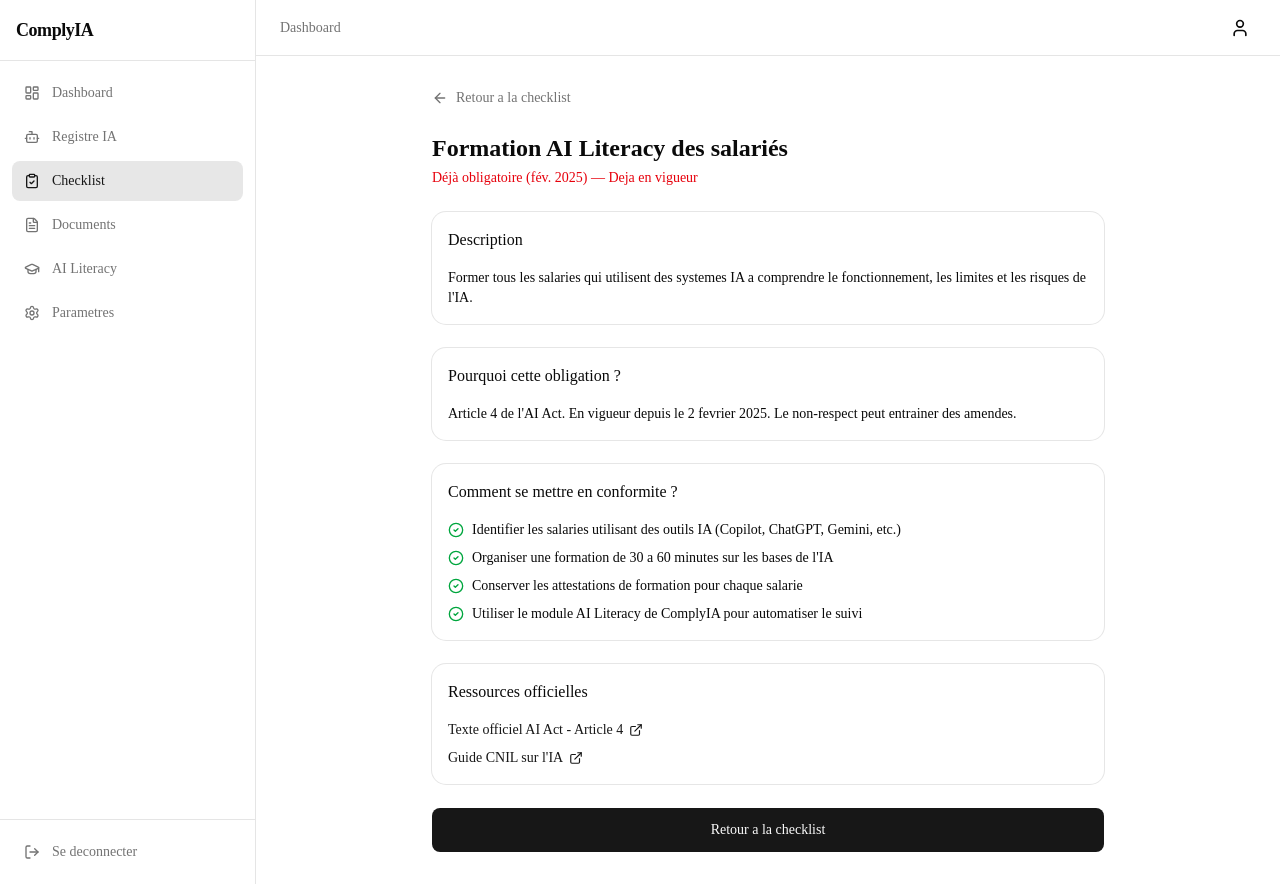
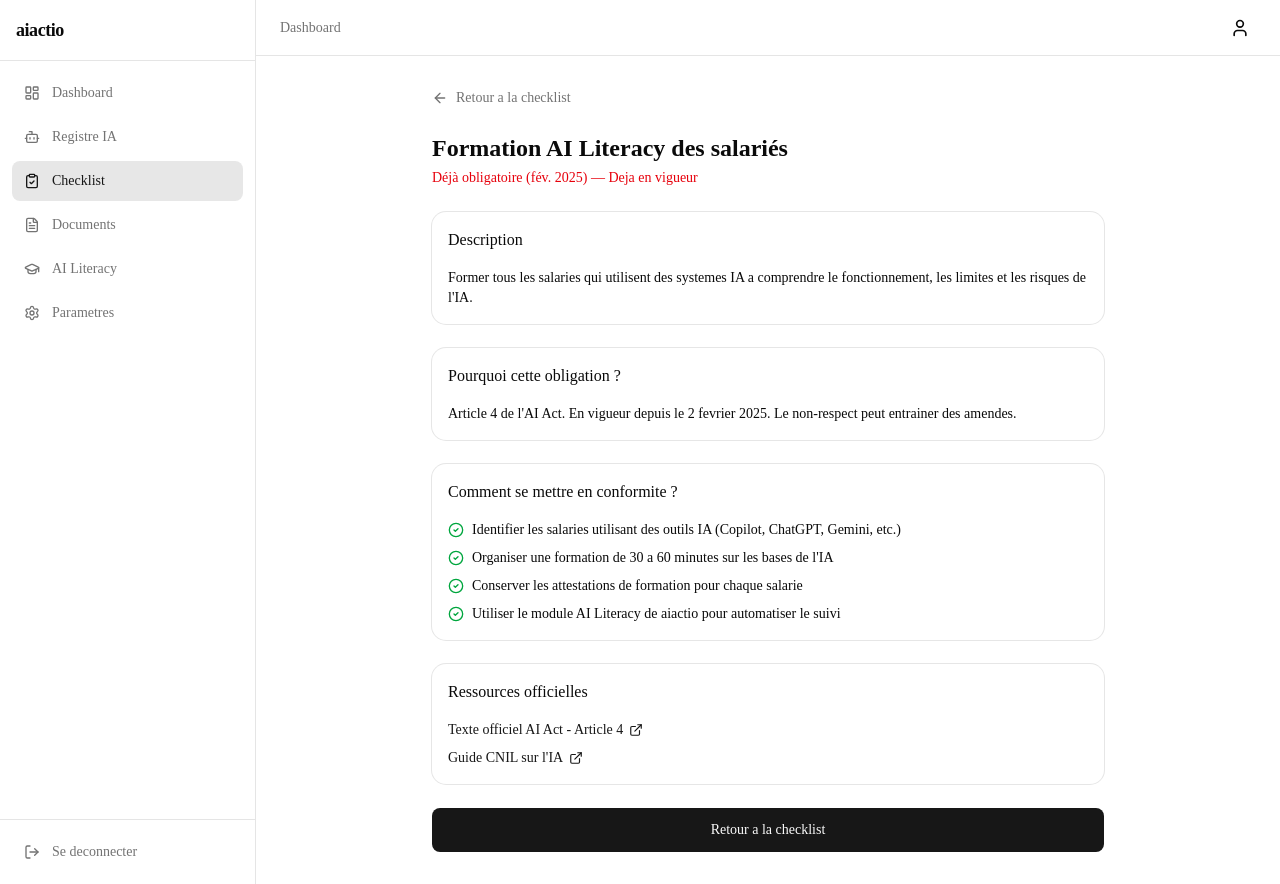
Before and after one commit to Hamza-037/AI-ACT, a Next.js app: page /dashboard/checklist/ai_literacy in a window 1280 px wide. Built offline with nearby package versions, Linux system fonts and the light colour scheme; no server answers.

Commit message:
chore: renommage ComplyIA -> aiactio partout

```diff
--- a/app/(auth)/login/page.tsx
+++ b/app/(auth)/login/page.tsx
@@ -8,7 +8,7 @@ export default function LoginPage() {
       <CardHeader>
         <CardTitle className="text-2xl text-center">Connexion</CardTitle>
         <p className="text-sm text-center text-muted-foreground">
-          Connectez-vous à votre espace ComplyIA
+          Connectez-vous à votre espace aiactio
         </p>
       </CardHeader>
       <CardContent>
--- a/app/(marketing)/layout.tsx
+++ b/app/(marketing)/layout.tsx
@@ -6,7 +6,7 @@ export default function MarketingLayout({ children }: { children: React.ReactNod
       <header className="sticky top-0 z-50 border-b bg-background">
         <div className="max-w-7xl mx-auto px-4 sm:px-6 lg:px-8 flex h-16 items-center justify-between">
           <Link href="/" className="text-xl font-bold text-primary">
-            ComplyIA
+            aiactio
           </Link>
           <Link
             href="/login"
@@ -20,7 +20,7 @@ export default function MarketingLayout({ children }: { children: React.ReactNod
       <footer className="border-t py-8 bg-muted/30">
         <div className="max-w-7xl mx-auto px-4 sm:px-6 lg:px-8 text-center space-y-2">
           <p className="text-sm text-muted-foreground">
-            ComplyIA &mdash; Outil d&apos;aide à la conformité AI Act
+            aiactio &mdash; Outil d&apos;aide à la conformité AI Act
           </p>
           <p className="text-xs text-muted-foreground">
             Ne remplace pas un conseil juridique
--- a/app/(marketing)/page.tsx
+++ b/app/(marketing)/page.tsx
@@ -141,7 +141,7 @@ export default function HomePage() {
                 <span className="text-sm text-right text-muted-foreground">50 000€+/an</span>
               </div>
               <div className="grid grid-cols-2 px-6 py-4 bg-primary/5">
-                <span className="text-sm font-semibold text-primary">ComplyIA</span>
+                <span className="text-sm font-semibold text-primary">aiactio</span>
                 <span className="text-sm text-right font-semibold text-primary">à partir de 99€/mois</span>
               </div>
             </div>
--- a/app/dashboard/checklist/[code]/page.tsx
+++ b/app/dashboard/checklist/[code]/page.tsx
@@ -20,7 +20,7 @@ const OBLIGATION_DETAILS: Partial<Record<ObligationCode, ObligationDetail>> = {
       "Identifier les salaries utilisant des outils IA (Copilot, ChatGPT, Gemini, etc.)",
       "Organiser une formation de 30 a 60 minutes sur les bases de l'IA",
       "Conserver les attestations de formation pour chaque salarie",
-      "Utiliser le module AI Literacy de ComplyIA pour automatiser le suivi",
+      "Utiliser le module AI Literacy de aiactio pour automatiser le suivi",
     ],
     ressources: [
       { label: "Texte officiel AI Act - Article 4", url: "https://eur-lex.europa.eu/legal-content/FR/TXT/?uri=CELEX:32024R1689" },
@@ -34,7 +34,7 @@ const OBLIGATION_DETAILS: Partial<Record<ObligationCode, ObligationDetail>> = {
       "Lister tous les outils IA utilises (CRM, chatbot, outils RH, Microsoft Copilot, etc.)",
       "Classifier chaque systeme par niveau de risque (interdit / haut risque / limite / minimal)",
       "Designer un responsable humain pour chaque systeme",
-      "Utiliser le module Registre IA de ComplyIA pour gerer l'inventaire",
+      "Utiliser le module Registre IA de aiactio pour gerer l'inventaire",
     ],
     ressources: [
       { label: "AI Act - Annexe III (systemes haut risque)", url: "https://eur-lex.europa.eu/legal-content/FR/TXT/?uri=CELEX:32024R1689" },
--- a/app/onboarding/page.tsx
+++ b/app/onboarding/page.tsx
@@ -5,7 +5,7 @@ export default function OnboardingPage() {
     <div className="min-h-screen flex items-center justify-center bg-muted/50 px-4 py-12">
       <div className="w-full max-w-lg">
         <div className="text-center mb-8">
-          <h1 className="text-3xl font-bold">Bienvenue sur ComplyIA</h1>
+          <h1 className="text-3xl font-bold">Bienvenue sur aiactio</h1>
           <p className="text-muted-foreground mt-2">
             Configurez votre espace en 3 étapes
           </p>
--- a/app/quiz/page.tsx
+++ b/app/quiz/page.tsx
@@ -1,7 +1,7 @@
 import { QuizWizard } from '@/components/quiz/QuizWizard'
 
 export const metadata = {
-  title: "Êtes-vous prêt pour l'AI Act ? — ComplyIA",
+  title: "Êtes-vous prêt pour l'AI Act ? — aiactio",
   description: "Testez en 2 minutes si votre entreprise est concernée par les obligations AI Act.",
 }
 
--- a/components/layout/Footer.tsx
+++ b/components/layout/Footer.tsx
@@ -2,7 +2,7 @@ export function Footer() {
   return (
     <footer className="border-t py-8 mt-auto">
       <div className="container px-4 text-center text-sm text-muted-foreground">
-        <p>ComplyIA — Conformité AI Act pour les PME françaises</p>
+        <p>aiactio — Conformité AI Act pour les PME françaises</p>
       </div>
     </footer>
   )
--- a/components/layout/Sidebar.tsx
+++ b/components/layout/Sidebar.tsx
@@ -30,7 +30,7 @@ export function Sidebar() {
     <aside className="w-64 border-r min-h-screen flex flex-col bg-background">
       <div className="p-4 border-b">
         <Link href="/dashboard" className="text-lg font-bold tracking-tight">
-          ComplyIA
+          aiactio
         </Link>
       </div>
 
--- a/lib/ai/openrouter.ts
+++ b/lib/ai/openrouter.ts
@@ -26,7 +26,7 @@ export async function ai(options: {
       Authorization: `Bearer ${process.env.OPENROUTER_API_KEY}`,
       'Content-Type': 'application/json',
       'HTTP-Referer': 'https://aiactio.fr',
-      'X-Title': 'ComplyIA',
+      'X-Title': 'aiactio',
     },
     body: JSON.stringify({
       model: options.model,
```
